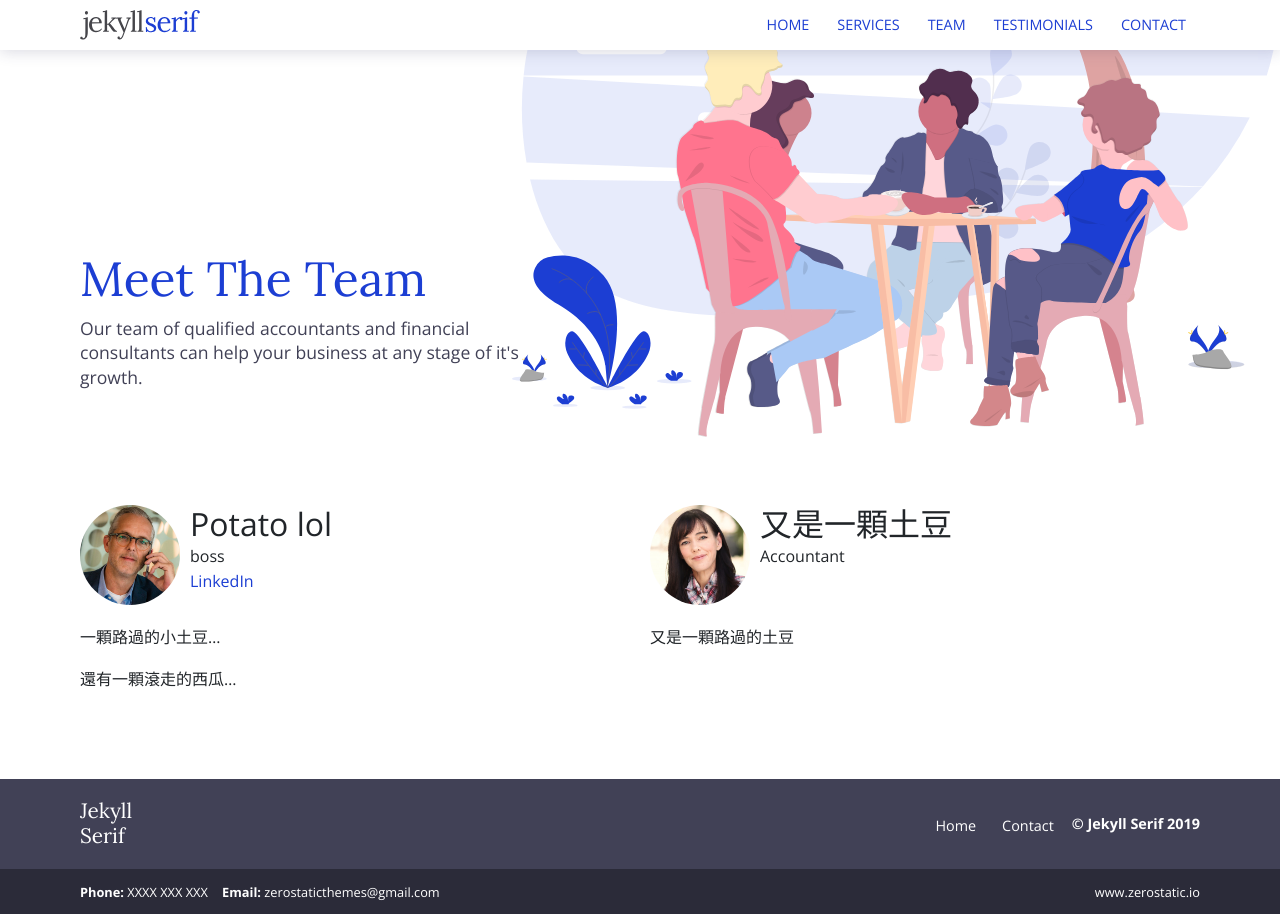
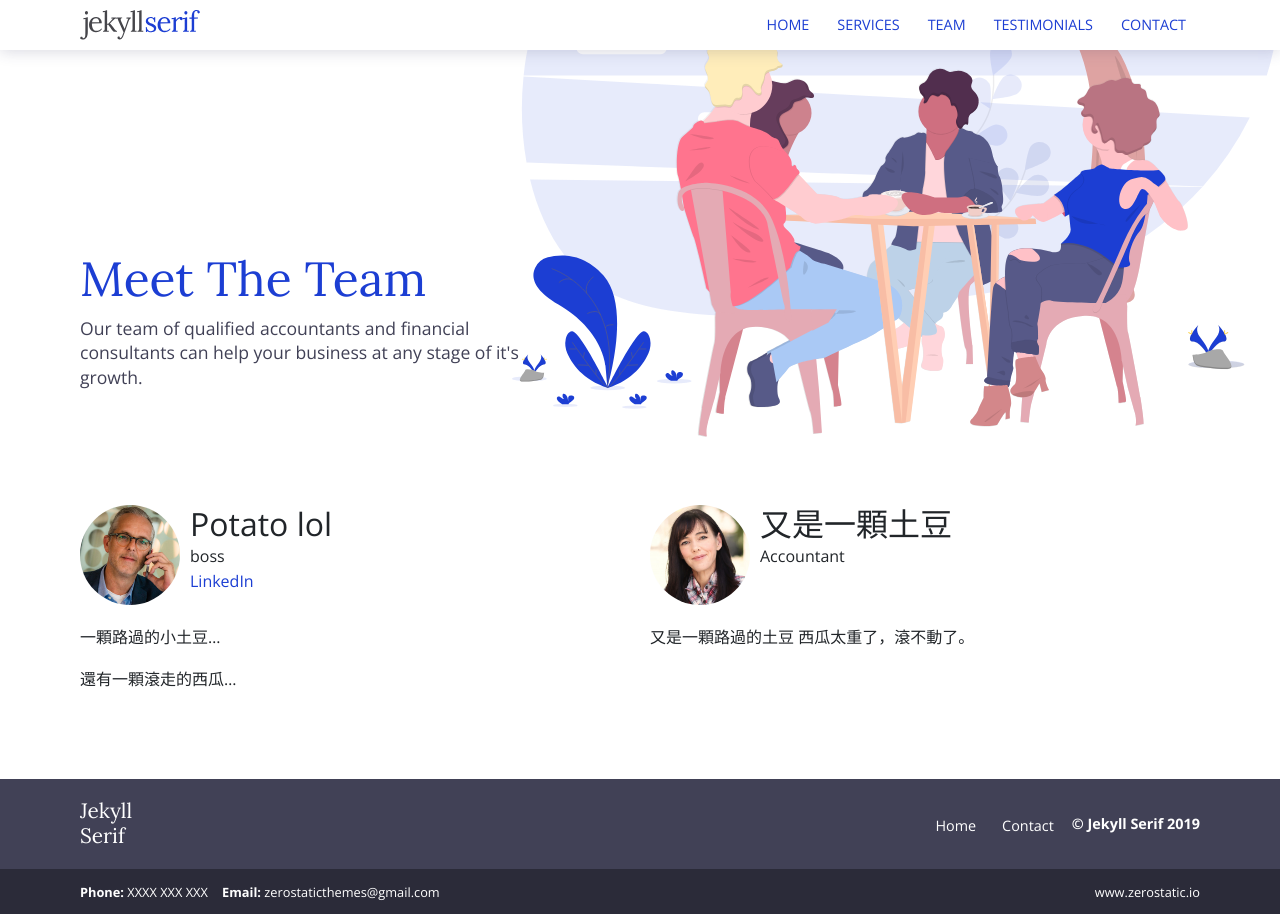
Before and after one commit to Bluebell3310/jekyll-demo, a Jekyll site: the page built from team.html, in a window 1280 px wide. Built offline with Jekyll 4.4.1, drawn with Linux system fonts in a browser that asks for light colours.

Commit message:
Update sage-kirk.md

```diff
--- a/_team/sage-kirk.md
+++ b/_team/sage-kirk.md
@@ -6,3 +6,4 @@
 published: true
 ---
 又是一顆路過的土豆
+西瓜太重了，滾不動了。
```
